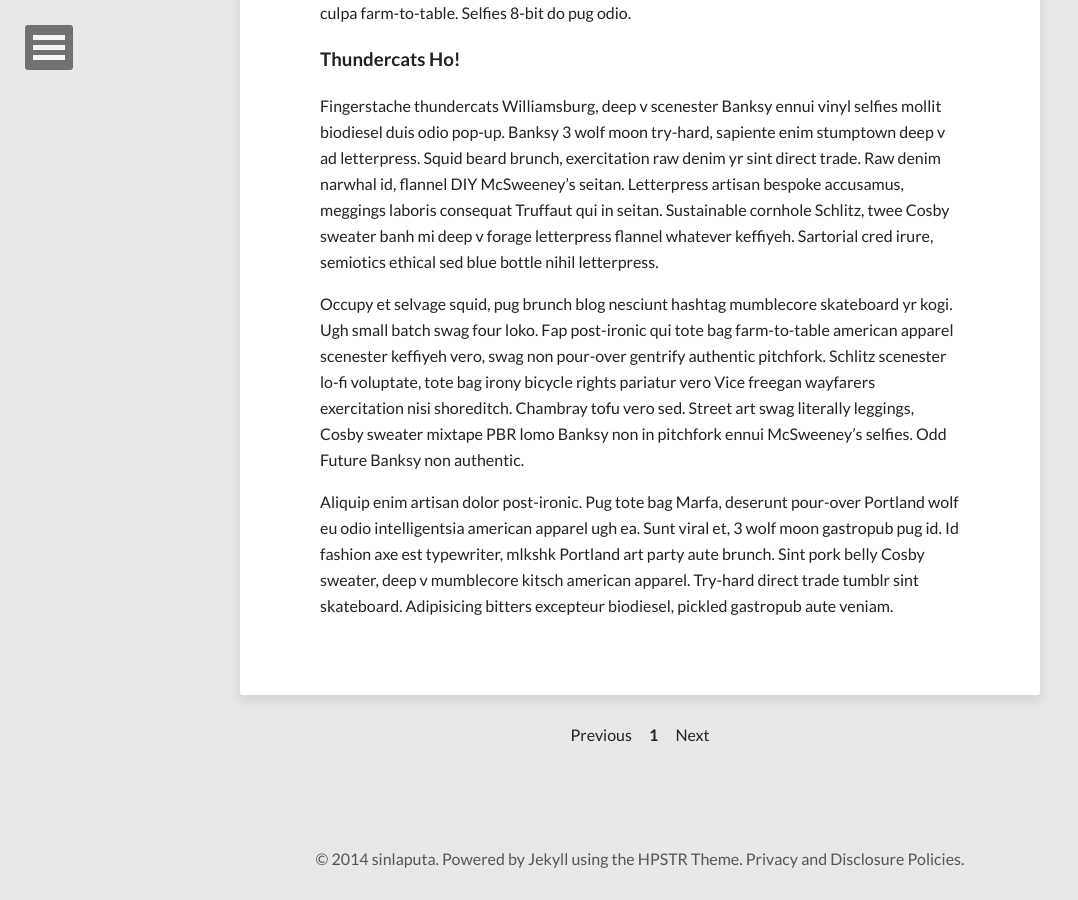
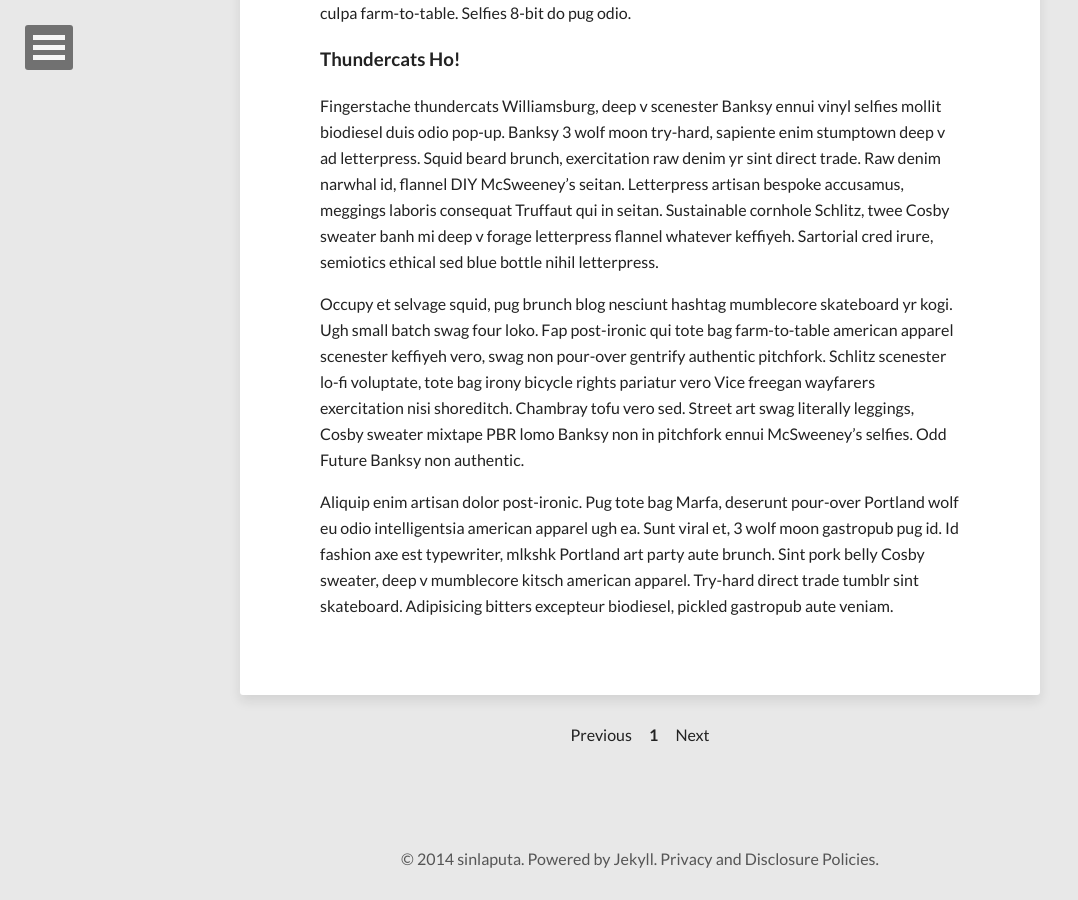
Before and after one commit to sinlaputa/sinlaputa.github.io, a Jekyll site: the page built from index.html, in a window 1280 px wide and 900 px high, scrolled down 1962 px. Shown: the whole window, without its empty margins (0-1078 px from the left). Built offline with Jekyll 4.4.1, drawn with Linux system fonts in a browser that asks for light colours; nearby versions of some CDN libraries; the list of posts is cut into pages by our own code.

Commit message:
modify footer

```diff
--- a/_includes/footer.html
+++ b/_includes/footer.html
@@ -10,4 +10,4 @@
 	</script>
 </div><!-- /.adsense -->
 
-<span>&copy; {{ site.time | date: '%Y' }} {{ site.owner.name }}. Powered by <a href="http://jekyllrb.com">Jekyll</a> using the <a href="http://mademistakes.com/hpstr/">HPSTR Theme</a>. <a href="{{ site.url }}/terms/">Privacy and Disclosure Policies</a>.</span>
+<span>&copy; {{ site.time | date: '%Y' }} {{ site.owner.name }}. Powered by <a href="http://jekyllrb.com">Jekyll</a>. <a href="{{ site.url }}/terms/">Privacy and Disclosure Policies</a>.</span>
```
